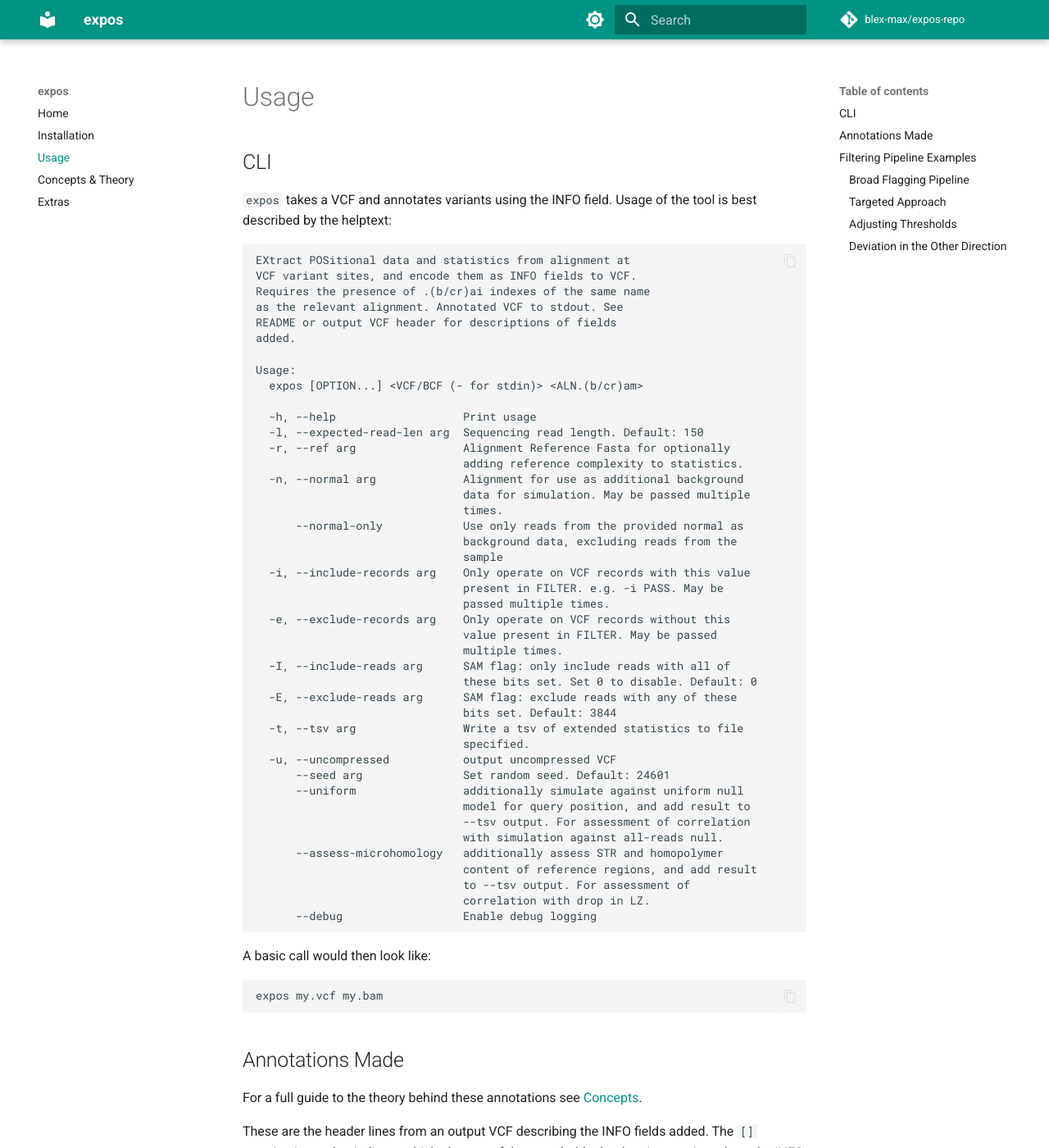
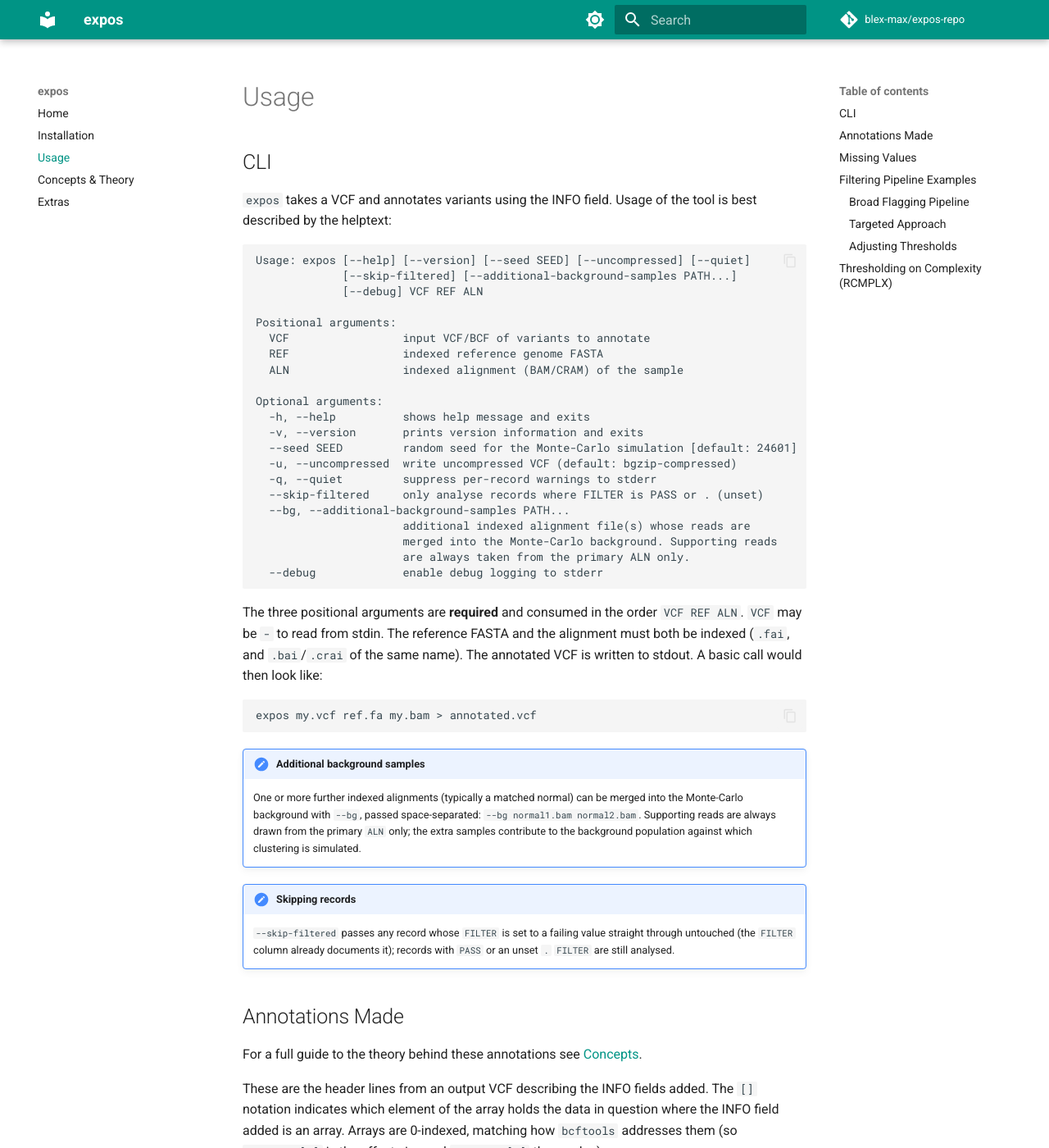
Before and after one commit to blex-max/expos, an MkDocs documentation site: the page built from docs/usage.md, in a window 1280 px wide and 1400 px high. Shown: the whole window at 82% size. Built offline with MkDocs 1.6.1 and Material for MkDocs 9.7.7, drawn with Linux system fonts in a browser that asks for light colours; comment, search, counter and statistics services are not loaded; some of the changed text lies outside the part shown.

Commit message:
cleanup; readd estimate-entropy; dockerfile

````diff
--- a/docs/usage.md
+++ b/docs/usage.md
@@ -6,62 +6,56 @@
 Usage of the tool is best described by the helptext:
 
 ```
-EXtract POSitional data and statistics from alignment at
-VCF variant sites, and encode them as INFO fields to VCF.
-Requires the presence of .(b/cr)ai indexes of the same name
-as the relevant alignment. Annotated VCF to stdout. See
-README or output VCF header for descriptions of fields
-added.
+Usage: expos [--help] [--version] [--seed SEED] [--uncompressed] [--quiet]
+             [--skip-filtered] [--additional-background-samples PATH...]
+             [--debug] VCF REF ALN
 
-Usage:
-  expos [OPTION...] <VCF/BCF (- for stdin)> <ALN.(b/cr)am>
+Positional arguments:
+  VCF                 input VCF/BCF of variants to annotate
+  REF                 indexed reference genome FASTA
+  ALN                 indexed alignment (BAM/CRAM) of the sample
 
-  -h, --help                   Print usage
-  -l, --expected-read-len arg  Sequencing read length. Default: 150
-  -r, --ref arg                Alignment Reference Fasta for optionally
-                               adding reference complexity to statistics.
-  -n, --normal arg             Alignment for use as additional background
-                               data for simulation. May be passed multiple
-                               times.
-      --normal-only            Use only reads from the provided normal as
-                               background data, excluding reads from the
-                               sample
-  -i, --include-records arg    Only operate on VCF records with this value
-                               present in FILTER. e.g. -i PASS. May be
-                               passed multiple times.
-  -e, --exclude-records arg    Only operate on VCF records without this
-                               value present in FILTER. May be passed
-                               multiple times.
-  -I, --include-reads arg      SAM flag: only include reads with all of
-                               these bits set. Set 0 to disable. Default: 0
-  -E, --exclude-reads arg      SAM flag: exclude reads with any of these
-                               bits set. Default: 3844
-  -t, --tsv arg                Write a tsv of extended statistics to file
-                               specified.
-  -u, --uncompressed           output uncompressed VCF
-      --seed arg               Set random seed. Default: 24601
-      --uniform                additionally simulate against uniform null
-                               model for query position, and add result to
-                               --tsv output. For assessment of correlation
-                               with simulation against all-reads null.
-      --assess-microhomology   additionally assess STR and homopolymer
-                               content of reference regions, and add result
-                               to --tsv output. For assessment of
-                               correlation with drop in LZ.
-      --debug                  Enable debug logging
+Optional arguments:
+  -h, --help          shows help message and exits
+  -v, --version       prints version information and exits
+  --seed SEED         random seed for the Monte-Carlo simulation [default: 24601]
+  -u, --uncompressed  write uncompressed VCF (default: bgzip-compressed)
+  -q, --quiet         suppress per-record warnings to stderr
+  --skip-filtered     only analyse records where FILTER is PASS or . (unset)
+  --bg, --additional-background-samples PATH...
+                      additional indexed alignment file(s) whose reads are
+                      merged into the Monte-Carlo background. Supporting reads
+                      are always taken from the primary ALN only.
+  --debug             enable debug logging to stderr
 ```
 
-A basic call would then look like:
+The three positional arguments are **required** and consumed in the order
+`VCF REF ALN`. `VCF` may be `-` to read from stdin. The reference FASTA and
+the alignment must both be indexed (`.fai`, and `.bai`/`.crai` of the same
+name). The annotated VCF is written to stdout. A basic call would then look
+like:
 
 ```bash
-expos my.vcf my.bam
+expos my.vcf ref.fa my.bam > annotated.vcf
 ```
+
+!!! note "Additional background samples"
+    One or more further indexed alignments (typically a matched normal) can
+    be merged into the Monte-Carlo background with `--bg`, passed
+    space-separated: `--bg normal1.bam normal2.bam`. Supporting reads are
+    always drawn from the primary `ALN` only; the extra samples contribute to
+    the background population against which clustering is simulated.
+
+!!! note "Skipping records"
+    `--skip-filtered` passes any record whose `FILTER` is set to a failing
+    value straight through untouched (the `FILTER` column already documents
+    it); records with `PASS` or an unset `.` `FILTER` are still analysed.
 
 ## Annotations Made
 
 For a full guide to the theory behind these annotations see [Concepts](concepts.md).
 
-These are the header lines from an output VCF describing the INFO fields added. The `[]` notation is used to indicate which element of the array holds the data in question where the INFO field added is an array.
+These are the header lines from an output VCF describing the INFO fields added. The `[]` notation indicates which element of the array holds the data in question where the INFO field added is an array. Arrays are 0-indexed, matching how `bcftools` addresses them (so `INFO/QRK[0]` is the effect size and `INFO/QRK[1]` the p-value).
 
 ```
 ##INFO=<
@@ -69,9 +63,10 @@
   Number=2,
   Type=Float,
   Description="""
-  Array detailing monte-carlo simulation results for Ripley's K on mutant query position:
-  [1]standardised effect size (z-score) from comparisons to simulation against all reads;
-  [2]one-sided P-value from comparisons to simulation against all reads;
+  Monte-Carlo results for spatial clustering of mutant query positions:
+  [0]standardised effect size (z-score) versus simulation against all reads;
+  [1]one-sided p-value.
+  Effect sizes greater than ~2.0 with a significant p-value may indicate a spurious variant.
   """>
 
 ##INFO=<
@@ -79,18 +74,10 @@
   Number=2,
   Type=Float,
   Description="""
-  Array detailing Monte-Carlo simulation results for Ripley's K on endpoints of mutant templates:
-  [1]standardised effect size (z-score) from comparisons to simulation against all reads;
-  [2]one-sided P-value from comparisons to simulation against all reads
-  """>
-
-##INFO=<
-  ID=RCMPLX,
-  Number=1,
-  Type=Integer,
-  Description="""
-  Mean 100-base window complexity (Lempel-Ziv estimated entropy rate) of
-  the reference region spanned by supporting templates, scaled by x100
+  Monte-Carlo results for spatial clustering of mutant template endpoints:
+  [0]standardised effect size (z-score) versus simulation against all reads;
+  [1]one-sided p-value.
+  Effect sizes greater than ~2.0 with a significant p-value may indicate a spurious variant.
   """>
 
 ##INFO=<
@@ -98,20 +85,52 @@
   Number=2,
   Type=Float,
   Description="""
-  Array of median read-length normalised alignment scores:
-  [0]of reads supporting variant,
-  [1]of all queried reads covering the variant location in the sample alignment
+  Median read-length-normalised alignment scores:
+  [0]of reads supporting the variant;
+  [1]of all reads covering the variant site.
+  """>
+
+##INFO=<
+  ID=RCMPLX,
+  Number=1,
+  Type=Float,
+  Description="""
+  Mean 100-base window complexity (Lempel-Ziv 76 entropy rate) of the
+  reference region spanned by supporting templates.
+  """>
+
+##INFO=<
+  ID=EXPOS_SKIP,
+  Number=.,
+  Type=String,
+  Description="""
+  Why expos produced no value, as '<scope>:<reason>' tokens.
+  Scope is 'record' (whole record skipped) or a statistic ID.
+  Reasons: multiallelic, complex, insufficient_support, insufficient_background,
+  heterogeneous_read_length, zero_variance, no_support, no_background,
+  reference_too_short, reference_has_n.
   """>
 ```
 
 Effect size is a standardised z-score relative to the simulated null distribution: 0.0 indicates no difference from background, positive values indicate tighter clustering than background (negative values looser), and values beyond ~2.0 are roughly two standard deviations from the mean of the null. The p-value is one-sided, giving the probability that a random subsample of the background would produce a statistic at least as extreme as the observed value. In blunt summary, effect sizes greater than ~2.0 combined with small p-values, especially if found in a low complexity region as indicated by `RCMPLX`, may indicate a spurious variant call.
 
+Every output VCF also carries provenance in its header: a `##source` line (program, version and UTC timestamp) and an `##expos_command` line recording the invocation.
+
 !!! note "MLAS"
     `MLAS[0]` is equivalent to ASRD as may be familiar to some users - thresholding on this value may be inadvisable for indels since a decrease in alignment score is confounded with the presence of the indel itself.
 
+## Missing Values
+
+`expos` attempts to handle invalid records gracefully. When it cannot compute a statistic it writes a VCF missing value (`.`) for that field and records the reason in `EXPOS_SKIP` as one or more `<scope>:<reason>` tokens:
+
+- **Whole-record skips** use the `record` scope. Multiallelic records (`record:multiallelic`) and complex/untypeable records (`record:complex`) are passed through unannotated. Records skipped by `--skip-filtered` are not marked.
+- **Per-statistic skips** use the statistic's ID as the scope, e.g. `QRK:insufficient_support`, `TRK:zero_variance`, `RCMPLX:reference_has_n`.
+
+One notable per-statistic guard: `QRK` is suppressed with `QRK:heterogeneous_read_length` when the reads at a locus have markedly uneven lengths, since query position is an offset within a read and a mixed read-length population confounds it. `TRK`, which uses template endpoints, is unaffected.
+
 ## Filtering Pipeline Examples
 
-The following are some examples of how the annotatiions made by `expos` might be used for variant filtering downstream.
+The following are some examples of how the annotations made by `expos` might be used for variant filtering downstream.
 
 ### **Broad Flagging Pipeline**
 
@@ -126,8 +145,8 @@
 # command by command:
 # 1: pipe VCF producing program to expos stdin.
 # 2: calculate statistics with expos, reading VCF from stdin (-), output uncompressed VCF to stdout.
-# note that for brevity no normal is provided, but providing a normal can add a lot of statistical power
-# if an appropriate normal is available.
+# note that for brevity no additional background sample is provided, but providing one
+# (e.g. a matched normal) via --bg can add a lot of statistical power if one is available.
 # 3, 4: statisically-backed flagging on distribution/clustering stats;
 # flagging variants where observations are at least 4x as tightly clustered as the background
 # and the difference is statistically significant (P <= 0.05).
@@ -147,7 +166,7 @@
 bcftools filter -Ov \
   --mode + \
   -s POOR_ALN_REG \
-  -e'(INFO/MLAS[1] < 0.93 & INFO/RCMPLX < 150)' |
+  -e'(INFO/MLAS[1] < 0.93 & INFO/RCMPLX < 1.5)' |
 bcftools filter -Oz \
   --mode + \
   -s LOW_SUPPORTING_AS \
@@ -177,24 +196,27 @@
 ```bash
 # relaxed p-val, very large effect size (8x as clustered)
 # an example of the concept, again not a recommendation per se
-./path/to/expos -u --ref ref.fa my.vcf my.bam |
+./path/to/expos -u my.vcf ref.fa my.bam |
 bcftools filter -Oz \
   --mode + \
   -s QPOS_CLUSTER_2 \
   -e'INFO/QRK[0] >= 3.0 & INFO/QRK[1] < 0.1' > my.flagged.vcf.gz
 ```
 
-### **Deviation in the Other Direction**
+## Thresholding on Complexity (`RCMPLX`)
 
-Since the p-values returned are two-tailed, you can also look
-at deviation in the other direction — though it is not intuitively obvious
-that this would be associated with a false positive variant.
+`RCMPLX` is only meaningful relative to what "low complexity" looks like across the genome as a whole. To calibrate a sensible cutoff, `estimate-entropy` was run genome-wide against GRCh38, and separately on the low-complexity regions identified by the GIAB v3.1 genome stratifications (the same homopolymer and tandem-repeat region sets GIAB itself uses to stratify benchmarking performance):
 
-```bash
-# at least twice as spread as expected, and statistically significant
-./path/to/expos -u --ref ref.fa my.vcf my.bam |
-bcftools filter -Oz \
-  --mode + \
-  -s QPOS_SPREAD \
-  -e'INFO/QRK[0] <= -1.0 & INFO/QRK[1] < 0.05' > my.flagged.vcf.gz
-```
+| Region                                              | Min   | Median | Mean  | SD    |
+|------------------------------------------------------|------:|-------:|------:|------:|
+| Whole genome (100bp windows)                          | 0.199 | 1.927  | 1.919 | 0.150 |
+| Homopolymers (&gt;6bp, imperfect &gt;10bp, 5bp slop)   | 0.567 | 1.472  | 1.497 | 0.266 |
+| Tandem repeats (&gt;100bp, 5bp slop)                   | 0.185 | 1.472  | 1.447 | 0.424 |
+| Homopolymers + tandem repeats (union)                  | 0.250 | 1.466  | 1.464 | 0.294 |
+| Outside homopolymers                                   | 0.380 | 1.898  | 1.874 | 0.159 |
+| Outside homopolymers + tandem repeats                  | 0.862 | 1.905  | 1.898 | 0.121 |
+
+GIAB's difficult regions cluster tightly around a median of ~1.47, over half a bit below the rest of the genome (median ~1.9-1.93) and with roughly double the spread. This is the basis for the `RCMPLX < 1.5` heuristic used in the filtering examples above: it sits almost exactly at the median of GIAB's difficult-region strata, and comfortably below the bulk of the rest of the genome.
+
+!!! note "Not a hard boundary"
+    The two distributions overlap substantially (the "outside" regions still have a minimum as low as 0.38-0.86), so `RCMPLX` is best treated as a continuous risk factor to combine with other statistics, not a clean binary classifier of "difficult" vs "normal" sequence.
````
Also changed, not shown: other parts of docs/usage.md (+3 -3 lines), CMakeLists.txt (+15 -14 lines), README.md (+25 -43 lines), docs/concepts.md (+1 -1 lines), docs/index.md (+1 -1 lines), docs/installation.md (+1 -1 lines), 6 other files.
